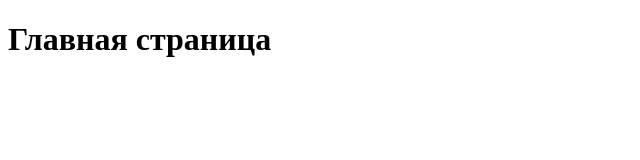
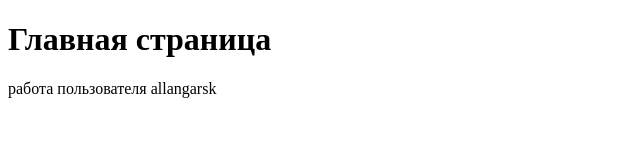
Before and after one commit to Tevinteru/TeamGit, a plain HTML site: page index.html in a window 1280 px wide. Shown: the whole page, without its empty margins (0-640 px from the left). Drawn offline with Linux system fonts and the light colour scheme.

Commit message:
user allangarsk

```diff
--- a/index.html
+++ b/index.html
@@ -7,5 +7,6 @@
 </head>
 <body>
     <h1>Главная страница</h1>
+    <p>работа пользователя allangarsk</p>
 </body>
 </html>
```
